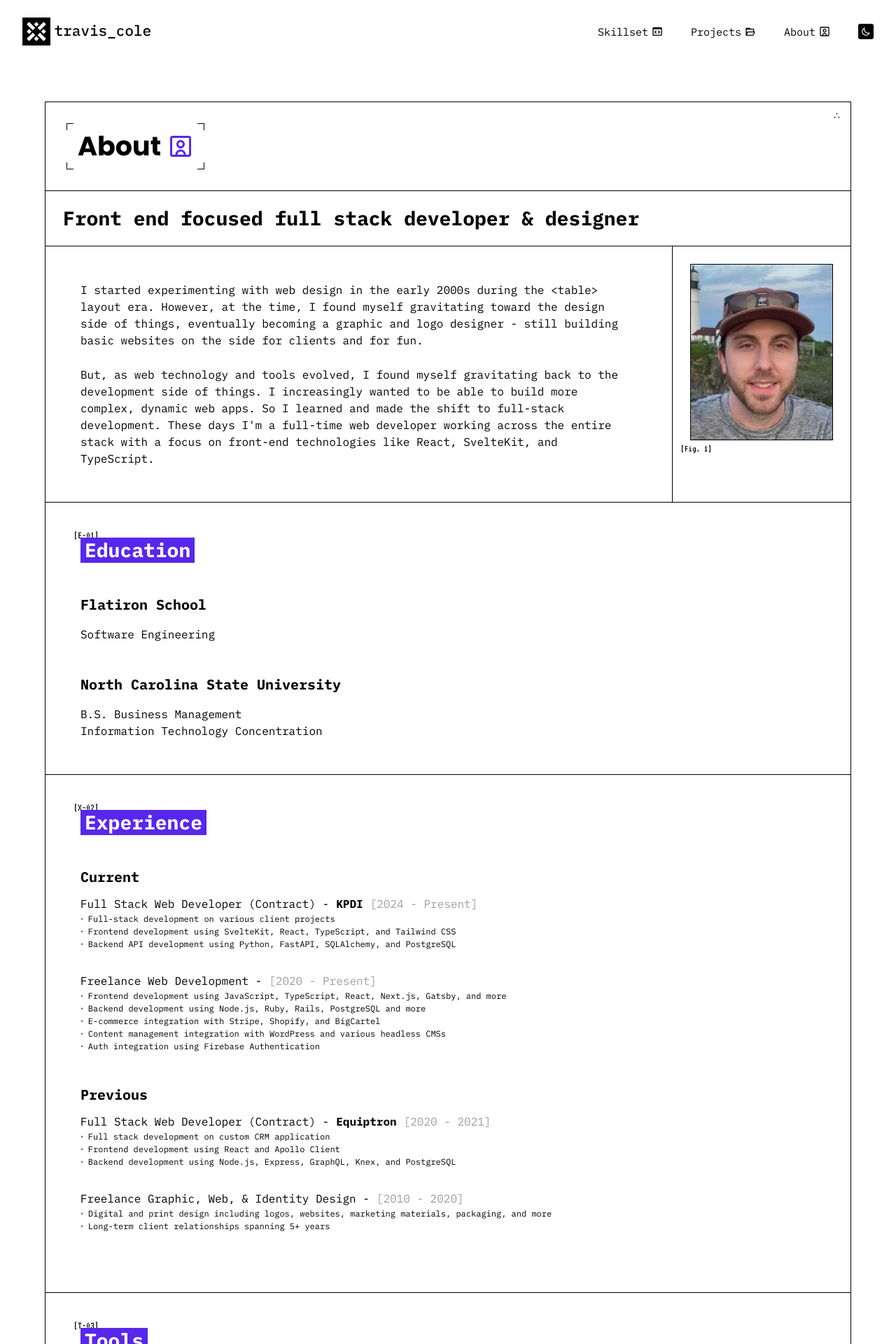
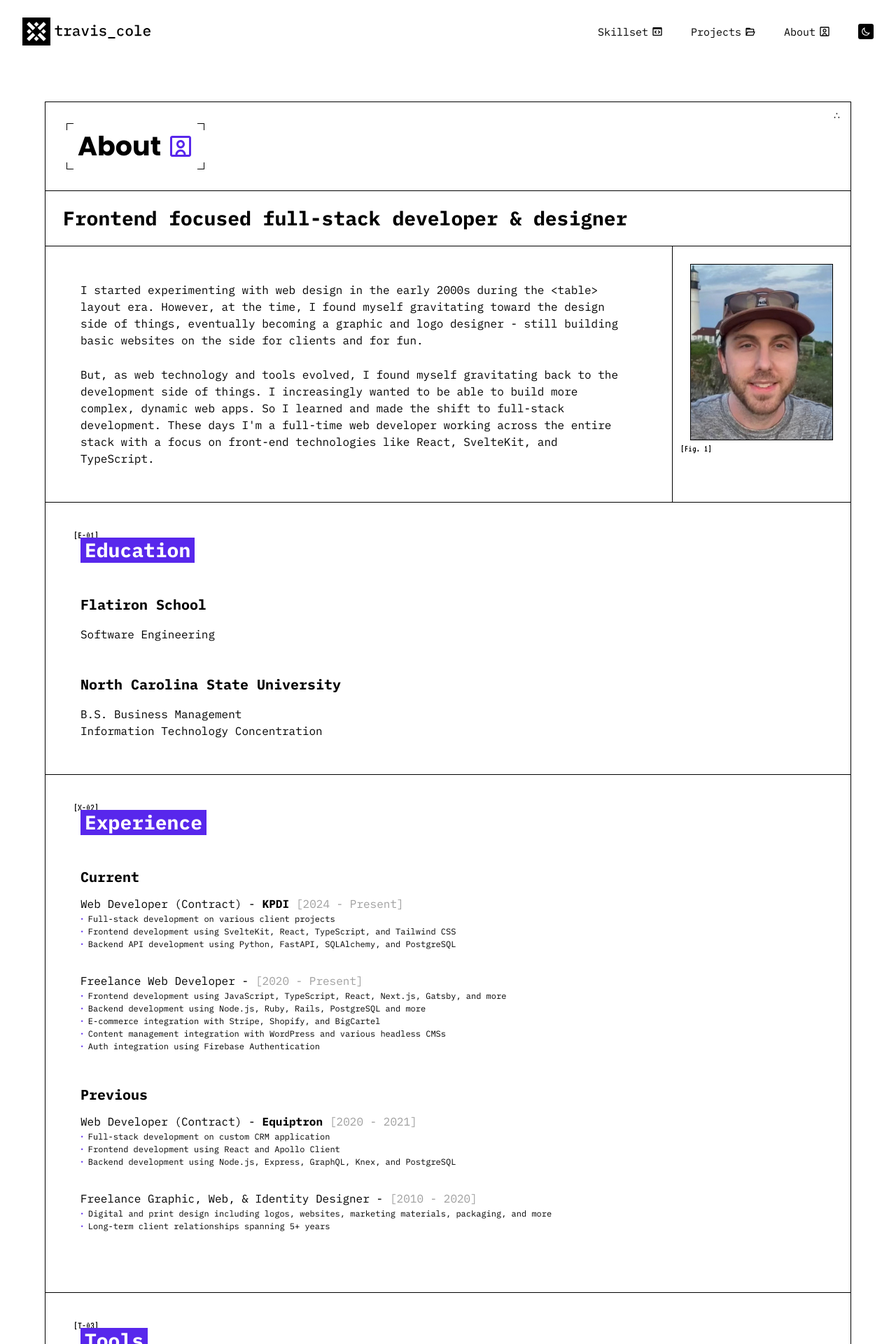
Before and after one commit to iamtraviscole/dev-portfolio, a Next.js app: page /about in a window 1280 px wide. Shown: the top 1920 px of the page at 70% size. Built offline with nearby package versions, Linux system fonts and the light colour scheme.

Commit message:
normalize phrasing

```diff
--- a/pages/about.js
+++ b/pages/about.js
@@ -12,7 +12,7 @@ export default function About() {
       <PageHeader heading='About' icon={<UserIcon />} />
       <div className='About'>
         <div className='About__description'>
-          <h2>Front end focused full stack developer & designer</h2>
+          <h2>Frontend focused full-stack developer & designer</h2>
         </div>
         <div className='About__bio'>
           <div className='About__bio-text'>
@@ -58,13 +58,13 @@ export default function About() {
             </div>
             <h3>Current</h3>
             <div className='About__details-section-xp'>
-              <h4><span>Full Stack Web Developer (Contract)</span><span><strong>KPDI</strong></span><span className='About__details-section-xp-date'>[2024 - Present]</span></h4>
+              <h4><span>Web Developer (Contract)</span><span><strong>KPDI</strong></span><span className='About__details-section-xp-date'>[2024 - Present]</span></h4>
               <ul>
                 <li>Full-stack development on various client projects</li>
                 <li>Frontend development using SvelteKit, React, TypeScript, and Tailwind CSS</li>
                 <li>Backend API development using Python, FastAPI, SQLAlchemy, and PostgreSQL</li>
               </ul>
-              <h4><span>Freelance Web Development</span><span className='About__details-section-xp-date'>[2020 - Present]</span></h4>
+              <h4><span>Freelance Web Developer</span><span className='About__details-section-xp-date'>[2020 - Present]</span></h4>
               <ul>
                 <li>Frontend development using JavaScript, TypeScript, React, Next.js, Gatsby, and more</li>
                 <li>Backend development using Node.js, Ruby, Rails, PostgreSQL and more</li>
@@ -75,13 +75,13 @@ export default function About() {
             </div>
             <h3>Previous</h3>
             <div className='About__details-section-xp'>
-              <h4><span>Full Stack Web Developer (Contract)</span><span><strong>Equiptron</strong></span><span className='About__details-section-xp-date'>[2020 - 2021]</span></h4>
+              <h4><span>Web Developer (Contract)</span><span><strong>Equiptron</strong></span><span className='About__details-section-xp-date'>[2020 - 2021]</span></h4>
               <ul>
-                <li>Full stack development on custom CRM application</li>
+                <li>Full-stack development on custom CRM application</li>
                 <li>Frontend development using React and Apollo Client</li>
                 <li>Backend development using Node.js, Express, GraphQL, Knex, and PostgreSQL</li>
               </ul>
-              <h4><span>Freelance Graphic, Web, & Identity Design</span><span className='About__details-section-xp-date'>[2010 - 2020]</span></h4>
+              <h4><span>Freelance Graphic, Web, & Identity Designer</span><span className='About__details-section-xp-date'>[2010 - 2020]</span></h4>
               <ul>
                 <li>Digital and print design including logos, websites, marketing materials, packaging, and more</li>
                 <li>Long-term client relationships spanning 5+ years</li>
--- a/pages/index.js
+++ b/pages/index.js
@@ -22,7 +22,7 @@ export default function Index() {
           <h1>
             <span className='Index__intro-highlight'>
               <span className='Index__intro-highlight-accent'>[35.7596&deg;]</span>
-              Front end</span> focused full stack developer & designer
+              Frontend</span> focused full-stack developer & designer
           </h1>
         </div>
         <div className='Index__skills'>
--- a/pages/skillset.js
+++ b/pages/skillset.js
@@ -15,7 +15,7 @@ export default function Skillset() {
           <section className='Skillset__skills-section'>
             <div className='Skillset__skills-section-heading'>
               <div>[FE-01]</div>
-              <h2>Front End</h2>
+              <h2>Frontend</h2>
             </div>
             <h3>Languages</h3>
             <ul>
@@ -44,7 +44,7 @@ export default function Skillset() {
           <section className='Skillset__skills-section'>
             <div className='Skillset__skills-section-heading'>
               <div>[BE-02]</div>
-              <h2>Back End</h2>
+              <h2>Backend</h2>
             </div>
             <h3>Languages</h3>
             <ul>
```
